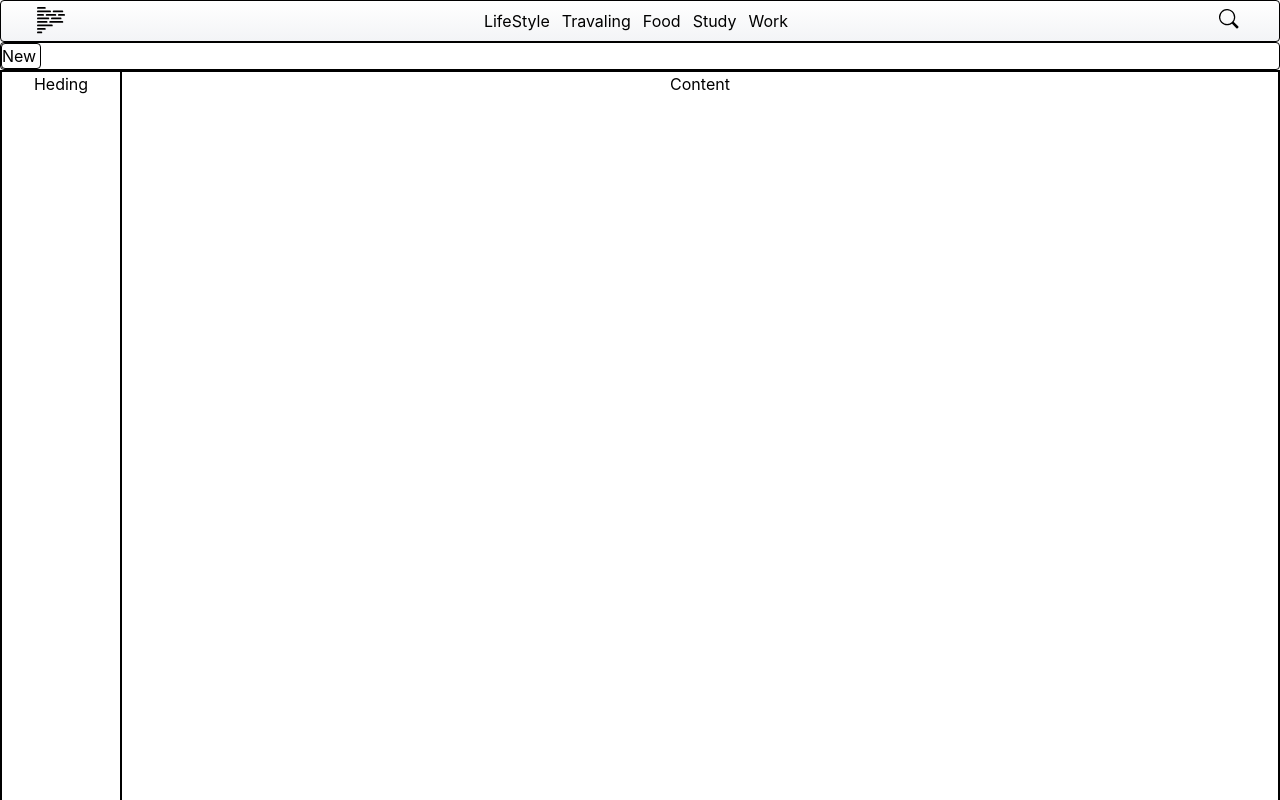
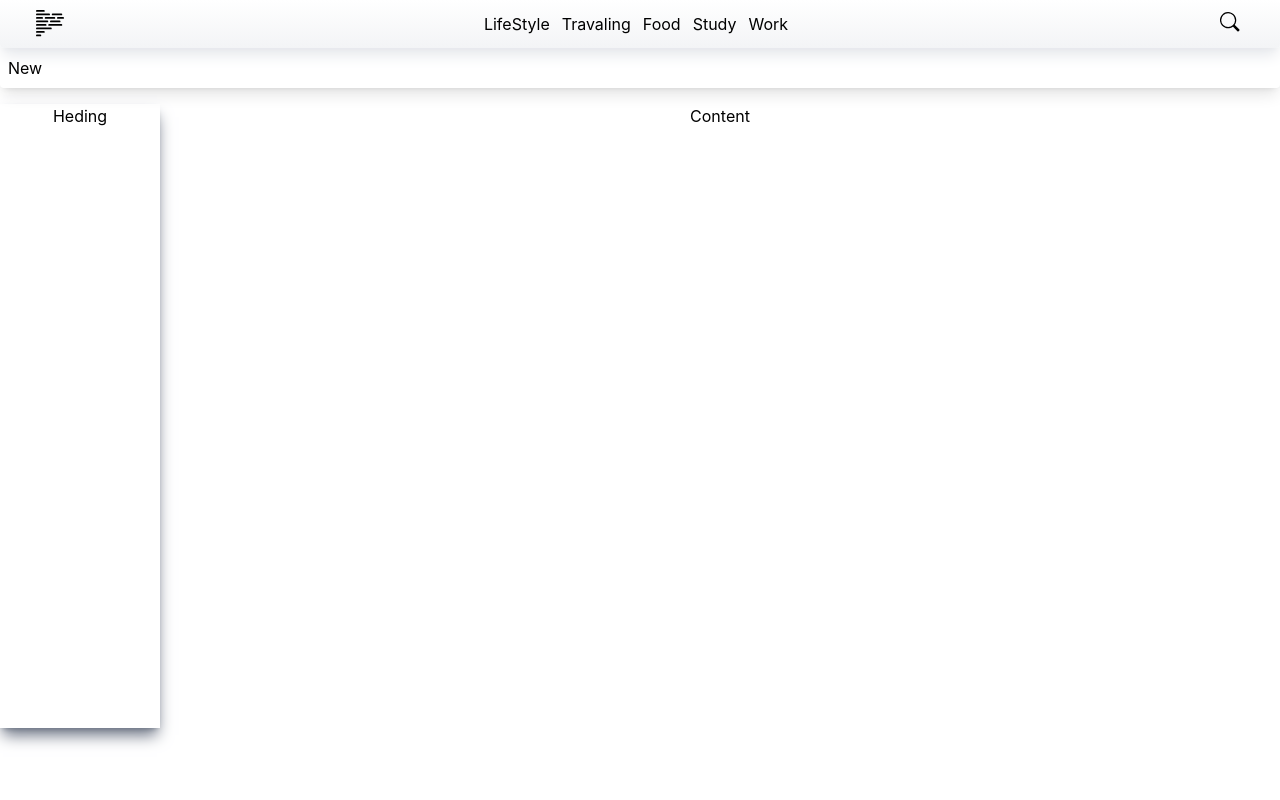
Before and after one commit to AnkushYadav11/BlogWeb, a React (Create React App) app: page / in a window 1280 px wide. Shown: the top 800 px of the page. Built offline with nearby package versions, Linux system fonts and the light colour scheme.

Commit message:
styling done.

```diff
--- a/src/components/Home.js
+++ b/src/components/Home.js
@@ -2,9 +2,11 @@ import React from 'react';
 const Home = () => {
   return (
     <>
-    <div className='flex h-500 border *:border'>
-      <div className='w-30 justify-center flex'>Heding</div>
-      <div className='grow flex justify-center '>Content </div>
+    <div className='flex mt-4 h-156'>
+      <div className='w-40 justify-center flex shadow-lg shadow-gray-500'>Heding
+        <ul></ul>
+      </div>
+      <div className='grow flex justify-center'>Content </div>
     </div>
     </>
   );
--- a/src/components/Navbar.js
+++ b/src/components/Navbar.js
@@ -4,7 +4,7 @@ import Search from '../images/search.svg'
 export default function Navbar(props) {
   return(
   <>
-    <div className='border pl-8 pr-8 flex justify-between rounded bg-linear-to-t  from-gray-100 to-white-100'>
+    <div className='pl-8 pr-8 p-1 flex justify-between rounded bg-linear-to-t from-gray-100 to-white-100 shadow-lg shadow-gray-200'>
 
       <div className='p-1 flex *:w-7'>
         <img src={Logo} alt="Logo" />
--- a/src/components/Recent.js
+++ b/src/components/Recent.js
@@ -3,8 +3,8 @@ import React from "react";
 export function Recent() {
     return(
         <>
-        <div className='border rounded'>
-            <div className='border w-10 flex rounded p-1/2'>
+        <div className='rounded p-2 shadow-lg'>
+            <div className=' w-10 flex rounded p-1/2'>
                 <h1>New</h1>
             </div>
         </div>
```
